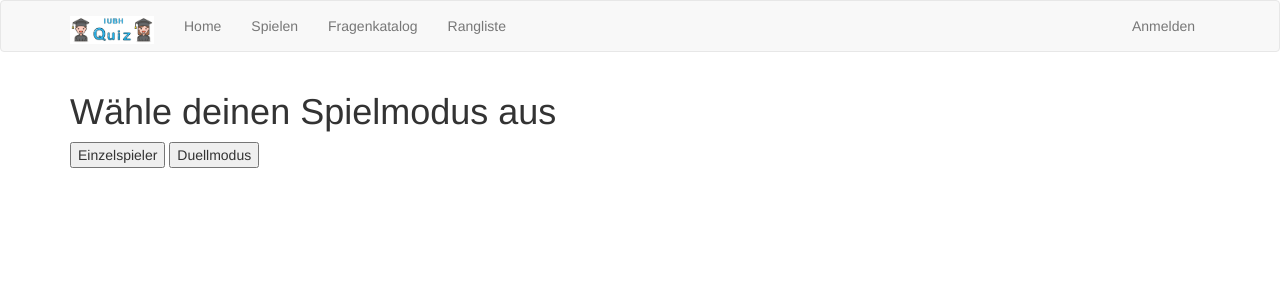
After one commit to ISEF-Online-Quizsystem/Online-Quizsystem, a Flask app: page /play in a window 1280 px wide. The commit adds this page. Shown: the top 300 px of the page. Run offline with Flask 2, Linux system fonts and the light colour scheme; some libraries are stand-ins or nearby versions.

Commit message:
add play.html

```diff
--- a/app/routes.py
+++ b/app/routes.py
@@ -114,3 +114,8 @@ def reset_password(token):
         flash('Dein Passwort wurde zurückgesetzt.')
         return redirect(url_for('login'))
     return render_template('reset_password.html', form=form)
+
+
+@app.route('/play', methods=['GET', 'POST'])
+def play():
+    return render_template('play.html')
--- a/app/templates/base.html
+++ b/app/templates/base.html
@@ -23,7 +23,7 @@
             <div class="collapse navbar-collapse" id="bs-example-navbar-collapse-1">
                 <ul class="nav navbar-nav">
                     <li><a href="{{ url_for('index') }}">Home</a></li>
-                    <li><a href="{{ url_for('index') }}">Spielen</a></li>
+                    <li><a href="{{ url_for('play') }}">Spielen</a></li>
                     <li><a href="{{ url_for('index') }}">Fragenkatalog</a></li>
                     <li><a href="{{ url_for('index') }}">Rangliste</a></li>
                 </ul>
--- /dev/null
+++ b/app/templates/play.html
@@ -0,0 +1,8 @@
+{% extends "base.html" %}
+{% import 'bootstrap/wtf.html' as wtf %}
+
+{% block app_content %}
+    <h1>Wähle deinen Spielmodus aus</h1>
+    <button>Einzelspieler</button>
+    <button>Duellmodus</button>
+{% endblock %}
```
